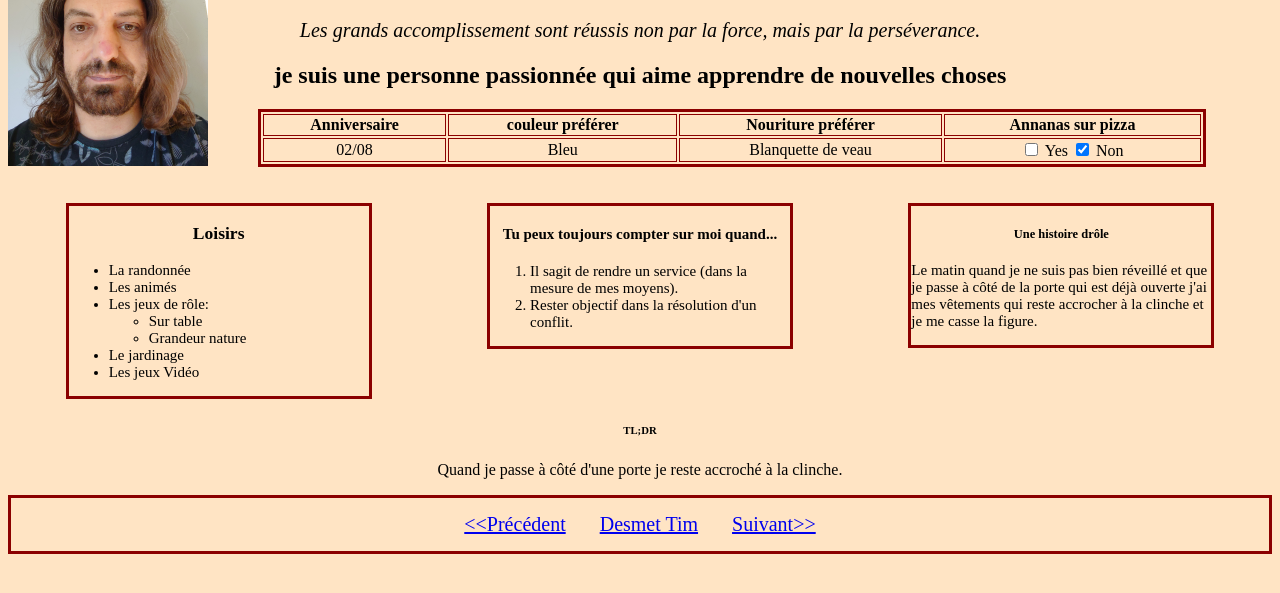
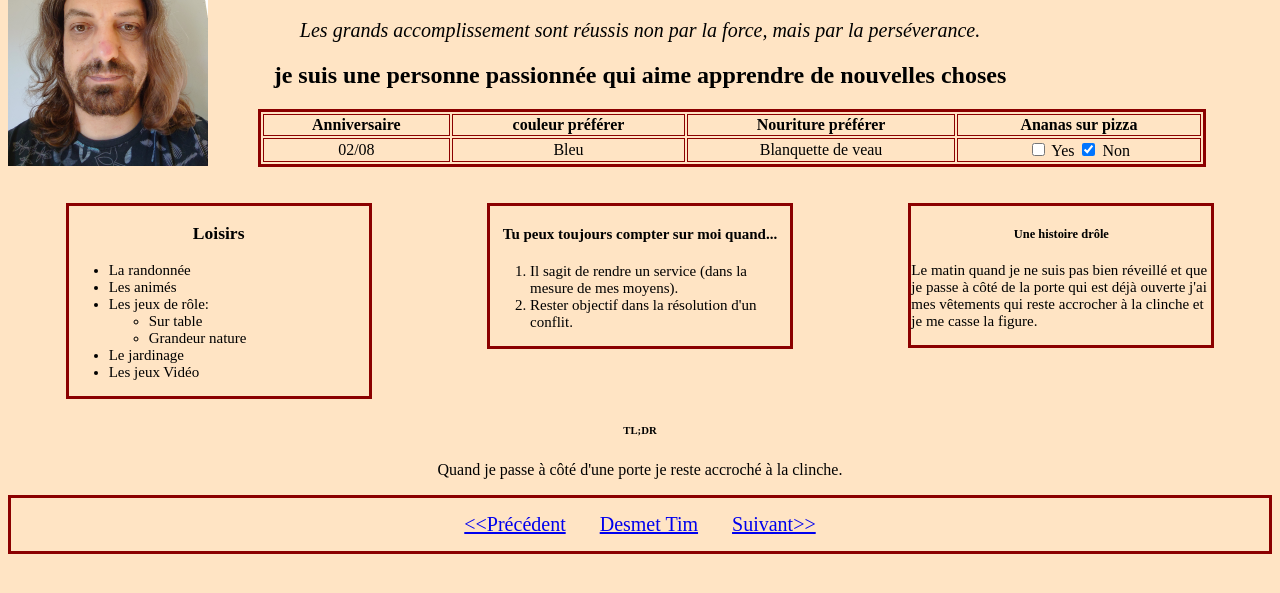
Before and after one commit to TimDesmet00/markdown-to-html, a plain HTML site: page index.html in a window 1280 px wide. Shown: the part 61-654 px from the top of the page. Drawn offline with Linux system fonts and the light colour scheme.

Commit message:
la vrai dernière

```diff
--- a/index.html
+++ b/index.html
@@ -9,7 +9,8 @@
 <body>
     <h1>Desmet Tim</h1>
 
-        <p class="ital">Les grands accomplissement sont réussis non par la force, mais par la perséverance.</p>
+        <p class="ital">Les grands accomplissement sont réussis non par la force,
+        mais par la perséverance.</p>
 
         <img class="img" src="profil.jpeg" alt="photo de moi">
 
@@ -20,7 +21,7 @@
                 <th>Anniversaire</th>
                 <th>couleur préférer</th>
                 <th>Nouriture préférer</th>
-                <th>Annanas sur pizza</th>
+                <th>Ananas sur pizza</th>
             </tr>
             <tr>
                 <td>02/08</td>
```
